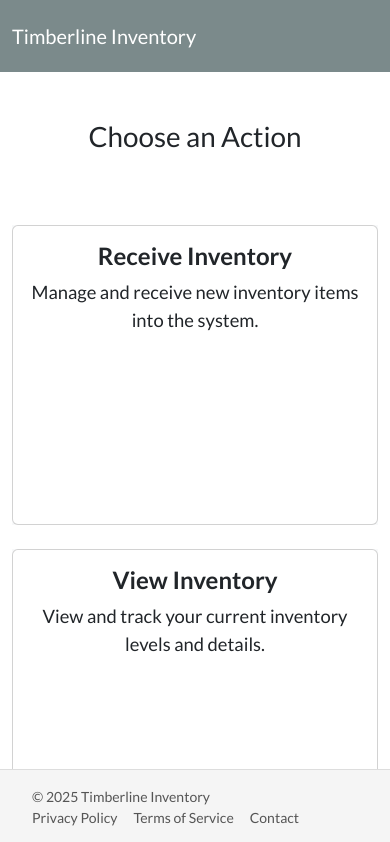
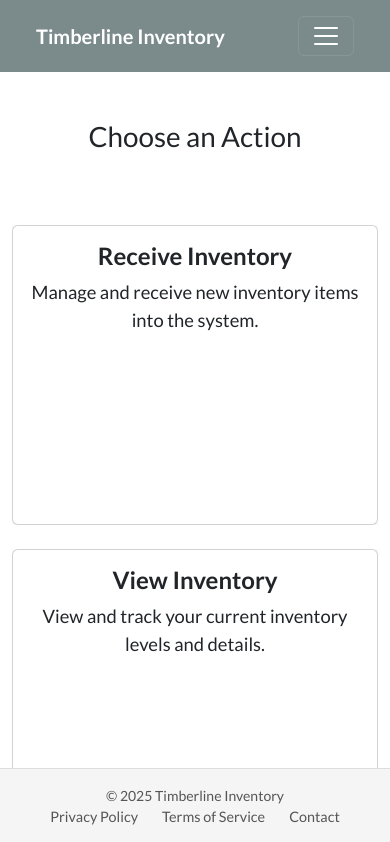
Before and after one commit to paradingwolves/inventory-management-app, a React (Create React App) app: page / in a window 390 px wide. Shown: the top 842 px of the page. Built offline with nearby package versions, Linux system fonts and the light colour scheme; no server answers; sample sign-in values are in the browser's storage.

Commit message:
mobile header created

```diff
--- a/package.json
+++ b/package.json
@@ -7,12 +7,14 @@
     "@testing-library/jest-dom": "^6.6.3",
     "@testing-library/react": "^16.3.0",
     "@testing-library/user-event": "^13.5.0",
+    "bootstrap": "^5.3.5",
     "date-fns": "^4.1.0",
     "firebase": "^11.6.1",
     "react": "^19.1.0",
     "react-bootstrap": "^2.10.9",
     "react-dom": "^19.1.0",
     "react-firebase-hooks": "^5.1.1",
+    "react-icons": "^5.5.0",
     "react-router-dom": "^7.5.2",
     "react-scripts": "5.0.1",
     "react-toastify": "^11.0.5",
--- a/public/index.html
+++ b/public/index.html
@@ -3,9 +3,12 @@
   <head>
     <meta charset="utf-8" />
     <meta name="viewport" content="width=device-width, initial-scale=1" />
-    <meta
-      name="description"
-      content="Timberline Inventory"
+    <meta name="description" content="Timberline Inventory" />
+
+    <!-- Bootstrap CSS -->
+    <link
+      href="https://cdn.jsdelivr.net/npm/bootstrap@5.3.0-alpha1/dist/css/bootstrap.min.css"
+      rel="stylesheet"
     />
 
     <link rel="manifest" href="%PUBLIC_URL%/manifest.json" />
@@ -16,5 +19,16 @@
     <noscript>You need to enable JavaScript to run this app.</noscript>
     <div id="root"></div>
 
+    <!-- Bootstrap JS and Popper.js -->
+    <script
+      src="https://cdn.jsdelivr.net/npm/@popperjs/core@2.11.6/dist/umd/popper.min.js"
+      integrity="sha384-oBqDVmMz4fnFO9gyb+Y7fW9baF4V3wVIZGp2Up6y8RbF/Zd7sEX9dq1wW3Jdu2t4V"
+      crossorigin="anonymous"
+    ></script>
+    <script
+      src="https://cdn.jsdelivr.net/npm/bootstrap@5.3.0-alpha1/dist/js/bootstrap.min.js"
+      integrity="sha384-cn7l7gDP0ey03ZkN5Pp2v4yXhU4v5IjZnnrDqkPq7gb6YbChJrFQ+SKv16U9W4z0"
+      crossorigin="anonymous"
+    ></script>
   </body>
 </html>
--- a/src/components/Inventory/ReceiveInventory.jsx
+++ b/src/components/Inventory/ReceiveInventory.jsx
@@ -1,4 +1,4 @@
-import React, { useState } from 'react';
+import React, { useState, useEffect } from 'react';
 import useReceiveInventoryItem from '../../hooks/inventory/useAddInventory';
 import Header from '../Layout/Header/Header';
 import Footer from '../Layout/Footer/Footer';
@@ -32,10 +32,24 @@ const ReceiveInventory = ({ storeId, username }) => {
     setBarcode('');
   };
 
+  // Autosubmit when barcode is entered (enter key press)
+  const handleBarcodeChange = (e) => {
+    const newBarcode = e.target.value;
+    setBarcode(newBarcode);
+
+    // Check if the barcode is valid (you can add your own validation logic)
+    if (newBarcode && !loading) {
+      // Check for Enter key to trigger autosubmit
+      if (e.key === 'Enter') {
+        handleSubmit(e);
+      }
+    }
+  };
+
   return (
     <div>
       <Header />
-      <div className="container my-5">
+      <div className="container mt-3 mb-5">
         <h1 className="mb-4">Receive Inventory</h1>
         <form onSubmit={handleSubmit}>
           <div className="mb-3">
@@ -46,7 +60,8 @@ const ReceiveInventory = ({ storeId, username }) => {
               id="barcode"
               placeholder="Scan with Zebra scanner..."
               value={barcode}
-              onChange={(e) => setBarcode(e.target.value)}
+              onChange={handleBarcodeChange}
+              onKeyDown={handleBarcodeChange} // Listen for the Enter key press
               autoFocus
               disabled={loading}
             />
--- a/src/components/Layout/Footer/Footer.css
+++ b/src/components/Layout/Footer/Footer.css
@@ -31,3 +31,21 @@
 .footer-links a:hover {
   text-decoration: underline;
 }
+
+/* Mobile styles */
+@media (max-width: 576px) {
+  .footer-content {
+    flex-direction: column;
+    justify-content: center; /* Center everything vertically */
+    align-items: center; /* Center items horizontally */
+  }
+
+  .footer-links {
+    justify-content: center; /* Center links horizontally */
+    gap: 1.5rem; /* Increase gap to make it more readable */
+  }
+
+  .footer-links a {
+    font-size: 0.9rem; /* Make the font a bit larger on mobile */
+  }
+}
--- /dev/null
+++ b/src/components/Layout/Header/Header.css
@@ -0,0 +1,80 @@
+/* Navbar and Header Styles */
+.navbar-brand {
+  font-size: 1.5rem; /* Make brand name more prominent */
+}
+
+.navbar-toggler {
+  padding: 5px 10px; /* Adjust button size */
+}
+
+/* Mobile Navbar */
+@media (max-width: 991px) {
+  .mobile-nav {
+    position: fixed;
+    top: 0;
+    right: -100%;
+    width: 300px; /* Increased width for better usability */
+    height: 100vh;
+    background-color: #343a40;
+    transition: right 0.3s ease-in-out;
+    box-shadow: -2px 0 10px rgba(0, 0, 0, 0.5);
+    padding: 25px; /* More space inside the navbar */
+    z-index: 1050;
+  }
+
+  .mobile-nav.show {
+    right: 0; /* Slide-in effect */
+  }
+
+  .mobile-nav ul {
+    padding-left: 0; /* Remove default list padding */
+  }
+
+  .mobile-nav ul li {
+    padding: 10px 0; /* Add spacing between items */
+    font-size: 1.1rem; /* Slightly larger text */
+  }
+
+  .mobile-nav button {
+    margin-top: 10px; /* Space for logout button */
+  }
+
+  /* Overlay for backdrop effect */
+  .overlay {
+    position: fixed;
+    top: 0;
+    left: 0;
+    width: 100vw;
+    height: 100vh;
+    background: rgba(0, 0, 0, 0.5);
+    opacity: 0;
+    transition: opacity 0.3s ease-in-out;
+    z-index: 1049;
+  }
+
+  .overlay.show {
+    opacity: 1;
+  }
+
+  /* Header Fade-out Effect */
+  .header {
+    transition: opacity 0.3s ease-in-out;
+  }
+
+  .header-hidden {
+    opacity: 0;
+    pointer-events: none; /* Prevent interaction when faded */
+  }
+
+  /* Toggle Button Visibility */
+  .navbar-toggler {
+    display: block; /* Ensure visibility on mobile */
+    z-index: 1051; /* Keep it above the navbar */
+  }
+}
+
+@media (min-width: 992px) {
+  .navbar-toggler {
+    display: none; /* Hide on larger screens */
+  }
+}
--- a/src/components/Layout/Header/Header.jsx
+++ b/src/components/Layout/Header/Header.jsx
@@ -1,36 +1,57 @@
-import React from 'react';
+import React, { useState } from 'react';
 import { Link } from 'react-router-dom';
 import { ROOT } from '../../../lib/routes';
 import useLogout from '../../../hooks/auth/useLogout';
 import useAuth from '../../../hooks/auth/auth';
+import "./Header.css";
 
 const Header = () => {
-  const { profile } = useAuth(); // Check if a user is signed in
-  const { logout, loading: logoutLoading } = useLogout(); // Handle logout
+  const { profile } = useAuth();
+  const { logout, loading: logoutLoading } = useLogout();
+  const [menuOpen, setMenuOpen] = useState(false);
+
+  const toggleMenu = () => {
+    setMenuOpen(!menuOpen);
+  };
 
   return (
-    <nav className="navbar navbar-expand-lg navbar-dark bg-dark">
-      <div className="container-fluid d-flex justify-content-between">
-        <Link className="navbar-brand" to={ROOT}>
-          Timberline Inventory
-        </Link>
+    <>
+      {/* Main Header */}
+      <nav className={`navbar navbar-dark bg-dark px-4 header ${menuOpen ? "header-hidden" : ""}`}>
+        <div className="container-fluid d-flex justify-content-between">
+          <Link className="navbar-brand fw-bold" to={ROOT}>Timberline Inventory</Link>
+          <button className="navbar-toggler d-lg-none" type="button" onClick={toggleMenu}>
+            <span className="navbar-toggler-icon"></span>
+          </button>
+        </div>
+      </nav>
 
-        {profile && (
-          <div className="d-flex align-items-center">
-            <span className="text-white me-3">
-              Signed in as <strong>{profile.username}</strong>
-            </span>
-            <button
-              className="btn btn-outline-light btn-sm"
-              onClick={logout}
-              disabled={logoutLoading}
-            >
-              {logoutLoading ? 'Logging out...' : 'Logout'}
-            </button>
-          </div>
-        )}
+      {/* Overlay to dim background when menu is open */}
+      {menuOpen && <div className={`overlay ${menuOpen ? "show" : ""}`} onClick={toggleMenu}></div>}
+
+      {/* Sleek Mobile Navbar */}
+      <div className={`mobile-nav ${menuOpen ? "show" : ""}`}>
+        <button className="btn btn-outline-light btn-sm mb-3" onClick={toggleMenu}>
+          Close
+        </button>
+
+        <nav>
+          <ul className="list-unstyled">
+            <li><Link to={ROOT} className="text-white">Home</Link></li>
+            {profile && (
+              <>
+                <li className="text-white mb-2">Signed in as <strong>{profile.username}</strong></li>
+                <li>
+                  <button className="btn btn-outline-light btn-sm w-100" onClick={logout} disabled={logoutLoading}>
+                    {logoutLoading ? 'Logging out...' : 'Logout'}
+                  </button>
+                </li>
+              </>
+            )}
+          </ul>
+        </nav>
       </div>
-    </nav>
+    </>
   );
 };
 
```
Also changed, not shown: 1 other file (tests, documents, lock files or other folders). Lines whose indentation alone changed are shown as unchanged.
